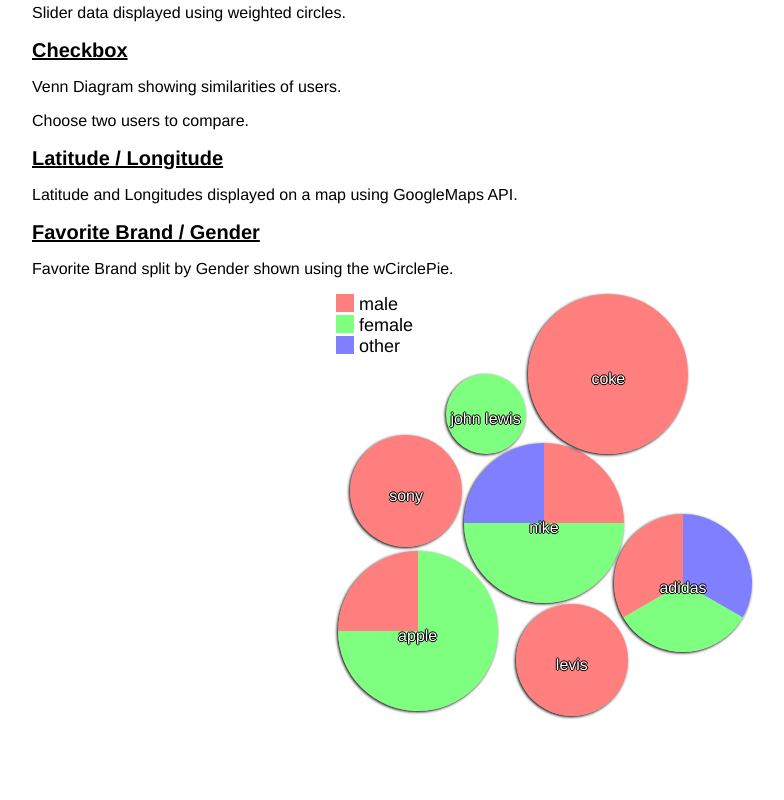
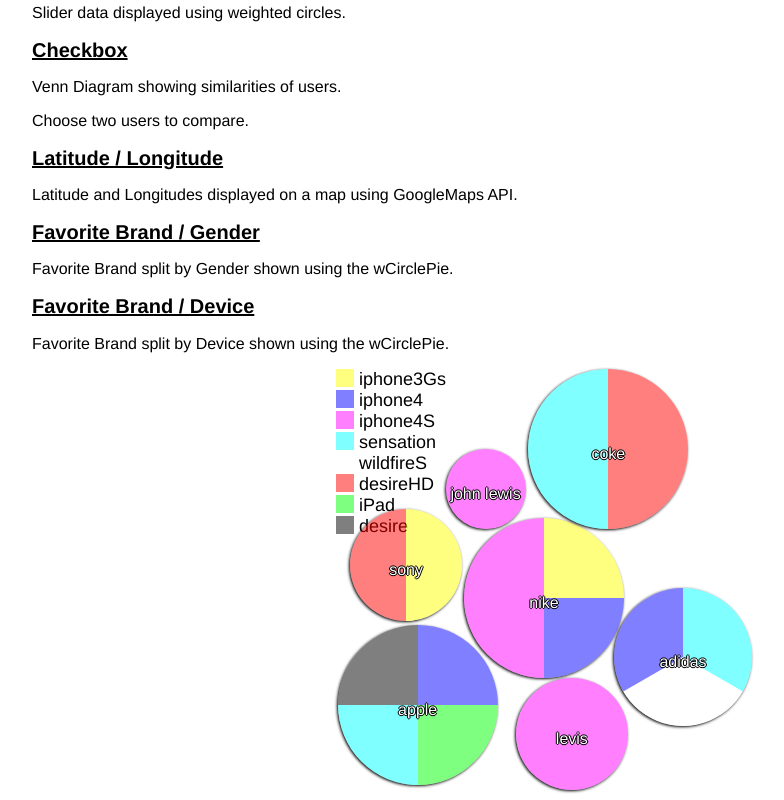
Before and after one commit to davestevens/datavis, a plain HTML site: page index.html in a window 1280 px wide. Shown: the part 669-1469 px from the top of the page, without its empty margins (96-880 px from the left). Before the commit the page ends 1395 px from the top, so only its background shows below. Drawn offline with Linux system fonts and the light colour scheme.

Commit message:
Cleaned up.

```diff
--- a/index.html
+++ b/index.html
@@ -35,17 +35,6 @@
     <!-- wCirclesPie -->
     <link rel="stylesheet" type="text/css" href="/css/wCirclesPie.css" />
     <script src="/js/wCirclesPie.js"></script>
-    <style>
-      .male {
-        background-color: rgba(255, 0, 0, 0.5);
-      }
-      .female {
-        background-color: rgba(0, 255, 0, 0.5);
-      }
-      .other {
-        background-color: rgba(0, 0, 255, 0.5);
-      }
-    </style>
     <!-- /wCirclesPie -->
 
     <script src="js/datavis.js"></script>
@@ -118,6 +107,12 @@
 	<div id="fav_brand_gender">
 	  <p>Favorite Brand split by Gender shown using the wCirclePie.</p>
 	</div>
+
+	<h2>Favorite Brand / Device</h2>
+	<div id="fav_brand_device">
+	  <p>Favorite Brand split by Device shown using the wCirclePie.</p>
+	</div>
+
       </div>
 
       <footer>
--- a/js/datavis.js
+++ b/js/datavis.js
@@ -40,12 +40,27 @@ $(document).ready(function() {
 			          //map(extract_data(['latitude', 'longitude', 'user'], data), 'latitude_longitude');
 
 			          /* Favorite Brand / Gender */
-			          weighted_circle_pie(data, ['fav_brand', 'gender'], 'fav_brand_gender', {padding: 2, radius: 80});
+			          //weighted_circle_pie(data, ['fav_brand', 'gender'], 'fav_brand_gender', {padding: 2, radius: 80});
+
+			          /* Favorite Brand / Device */
+			          weighted_circle_pie(data, ['fav_brand', 'device'], 'fav_brand_device', {padding: 2, radius: 80});
 
 			          /* Create global pointer, to make debugging easier */
 			          tmp = data;
 		          });
 	});
+
+/* Sample colors */
+var css_colors = ['rgba(  0,   0,   0, 0.5)',
+                  'rgba(255,   0,   0, 0.5)',
+                  'rgba(  0, 255,   0, 0.5)',
+                  'rgba(255, 255,   0, 0.5)',
+                  'rgba(  0,   0, 255, 0.5)',
+                  'rgba(255,   0, 255, 0.5)',
+                  'rgba(  0, 255, 255, 0.5)',
+                  'rgba(255, 255, 255, 0.5)',
+	];
+var css_color = 0;
 
 var weighted_circle_pie = function(data, sets, container, params)
 {
@@ -64,6 +79,16 @@ var weighted_circle_pie = function(data, sets, container, params)
 		else {
 			c[data[i][sets[0]]][data[i][sets[1]]] = 1;
 		}
+	}
+
+	/* Generate on the fly colors */
+	var a = extract_data(sets[1], data);
+	a = count_instances(a[sets[1]]);
+	for(var i in a) {
+		var style = document.createElement('style');
+		style.type = 'text/css';
+		style.innerHTML = '.' + a[i][0] + ' { background-color: ' + css_colors[(css_color++ % css_colors.length)] + '; }';
+		document.getElementsByTagName('head')[0].appendChild(style);
 	}
 
 	var w = new wCirclesPie(params);
```
